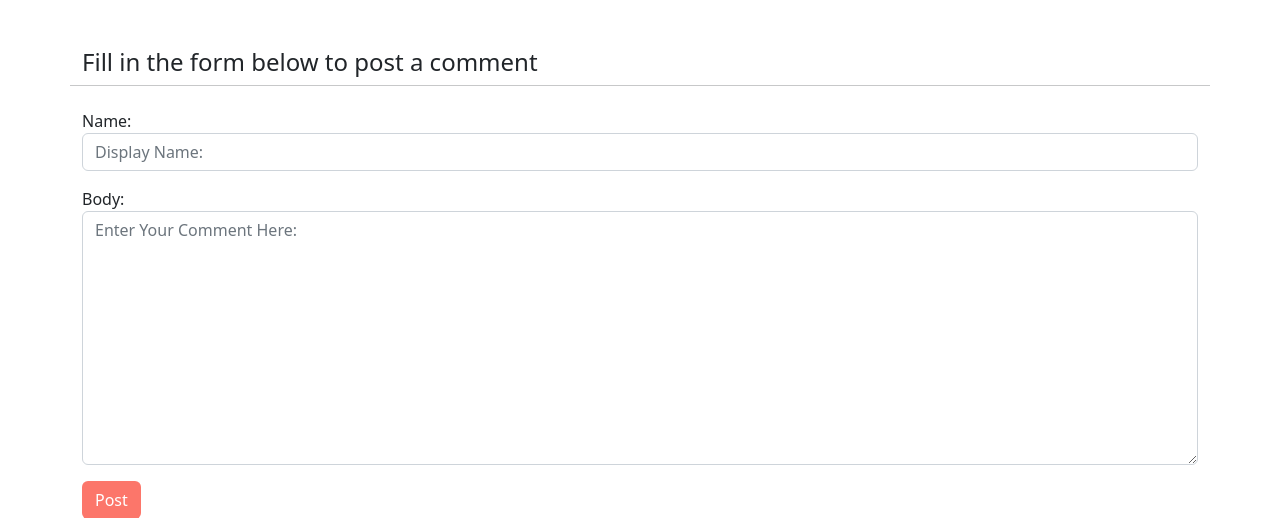
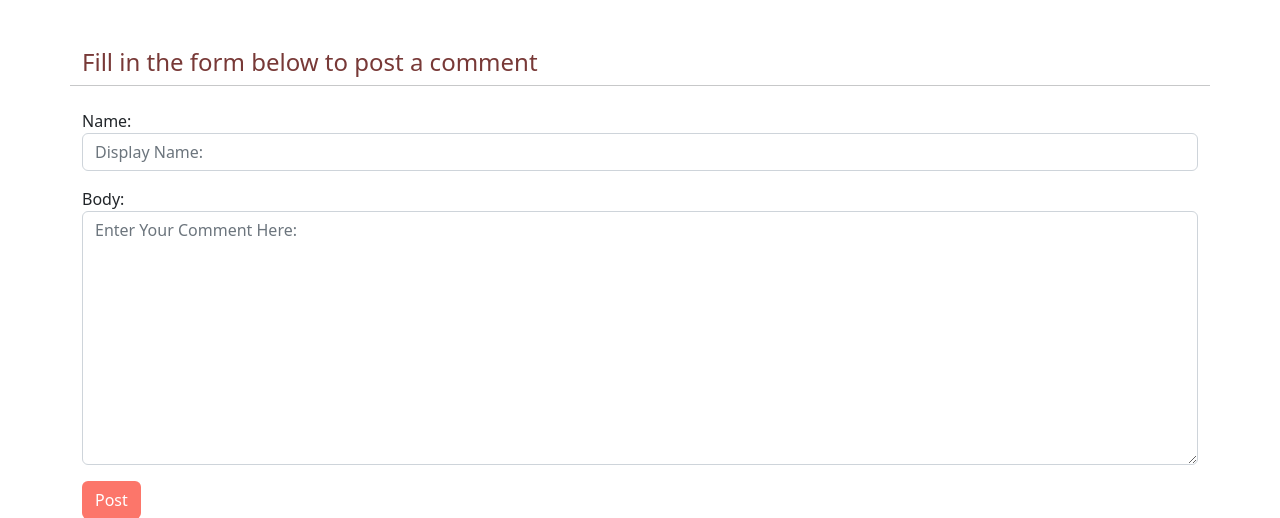
Before and after one commit to dantaylor28/the-food-blog, a Django app: page /1/comment/ in a window 1280 px wide. Shown: the part 104-622 px from the top of the page. Run offline with Django 3.2, Linux system fonts and the light colour scheme; the visitor is signed in with stand-in values (Sample User, id 1); data that the repository does not hold is empty; some libraries are stand-ins or nearby versions.

Commit message:
Change text color on add_comment.html

```diff
--- a/templates/add_comment.html
+++ b/templates/add_comment.html
@@ -7,7 +7,7 @@ Add A Comment
 <div class="container mt-5">
     <div class="row">
         {% if user.is_authenticated %}
-            <h4>Fill in the form below to post a comment</h4>
+            <h4 class="brown-txt">Fill in the form below to post a comment</h4>
             <hr><br>
             <form method="POST">
                 {% csrf_token %}
```
